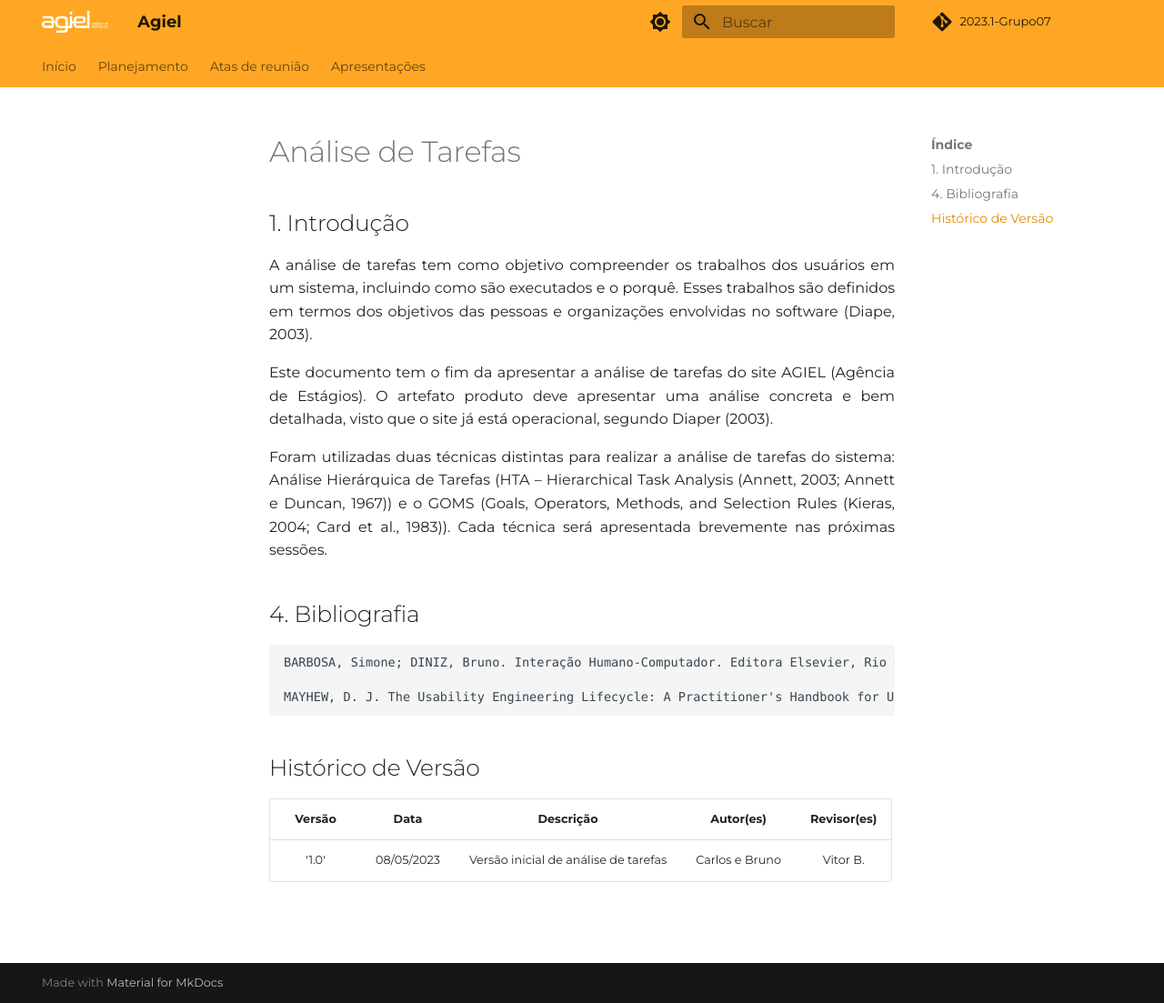
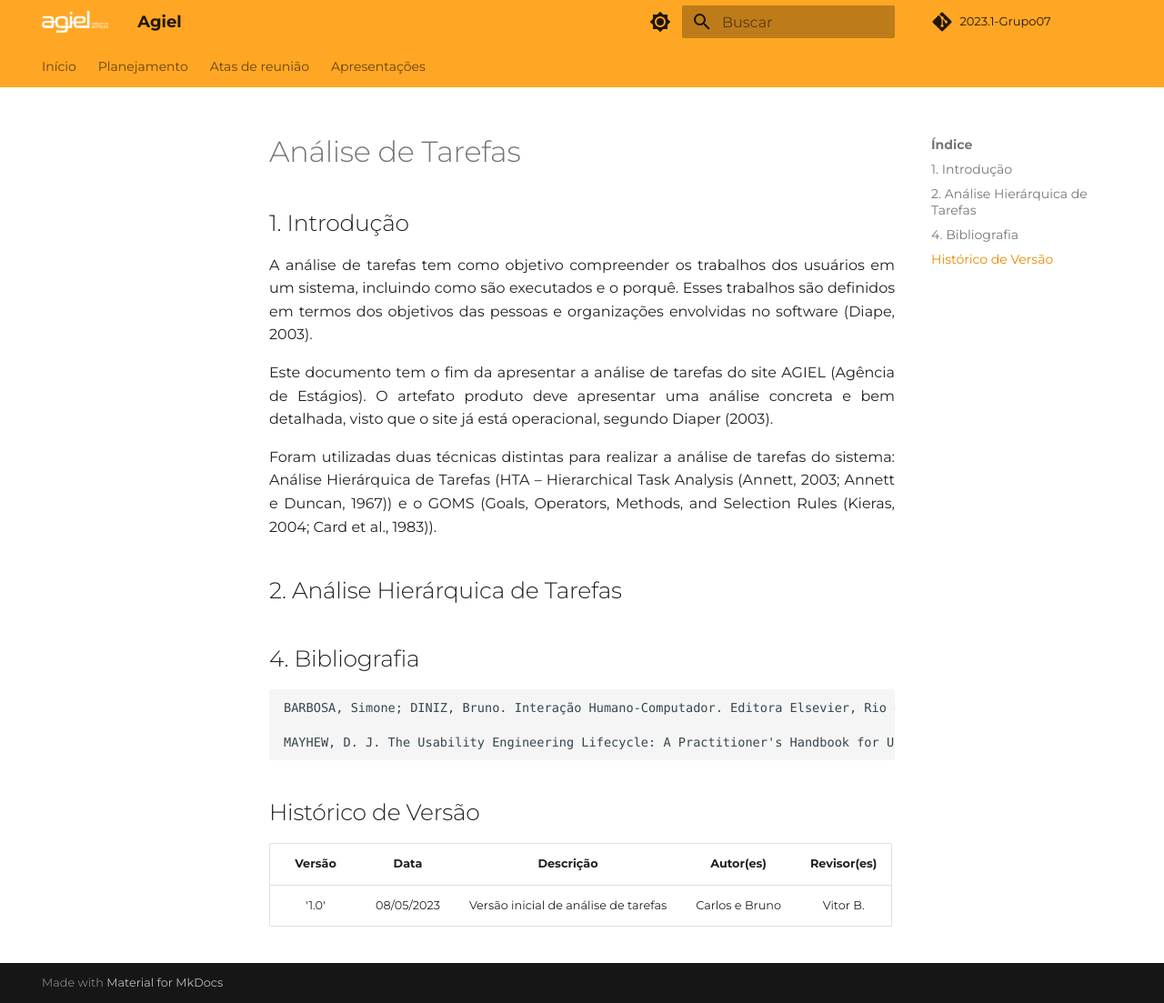
Before and after one commit to Interacao-Humano-Computador/2023.1-Agiel, an MkDocs documentation site: the page built from docs/requisitos/analise_tarefas.md, in a window 1280 px wide and 1103 px high. Shown: the whole window at 91% size. Built offline with MkDocs 1.6.1 and Material for MkDocs 9.7.7, drawn with Linux system fonts in a browser that asks for light colours; some web fonts are replaced; comment, search, counter and statistics services are not loaded.

Commit message:
docs: documento de análise de tarefas - introdução

```diff
--- a/docs/requisitos/analise_tarefas.md
+++ b/docs/requisitos/analise_tarefas.md
@@ -12,7 +12,11 @@ Este documento tem o fim da apresentar a análise de tarefas do site AGIEL (Agê
 Foram utilizadas duas técnicas distintas para realizar a análise de tarefas do sistema: Análise Hierárquica de
 Tarefas (HTA – Hierarchical Task Analysis (Annett, 2003; Annett e Duncan, 1967)) e o GOMS (Goals,
 Operators, Methods, and Selection Rules (Kieras, 2004; Card et al., 1983)).
-Cada técnica será apresentada brevemente nas próximas sessões.
+</p>
+
+## 2. Análise Hierárquica de Tarefas
+<p align="justify">
+
 </p>
 
 
```
